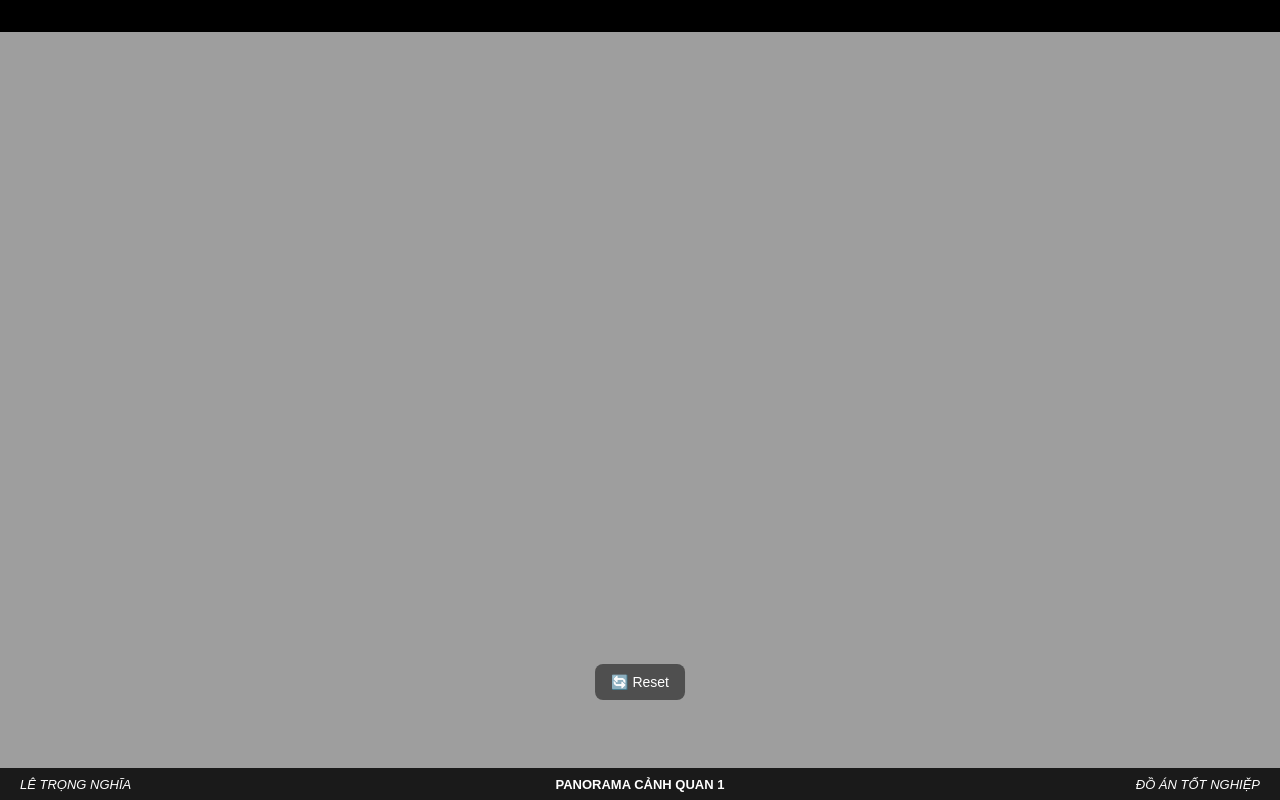
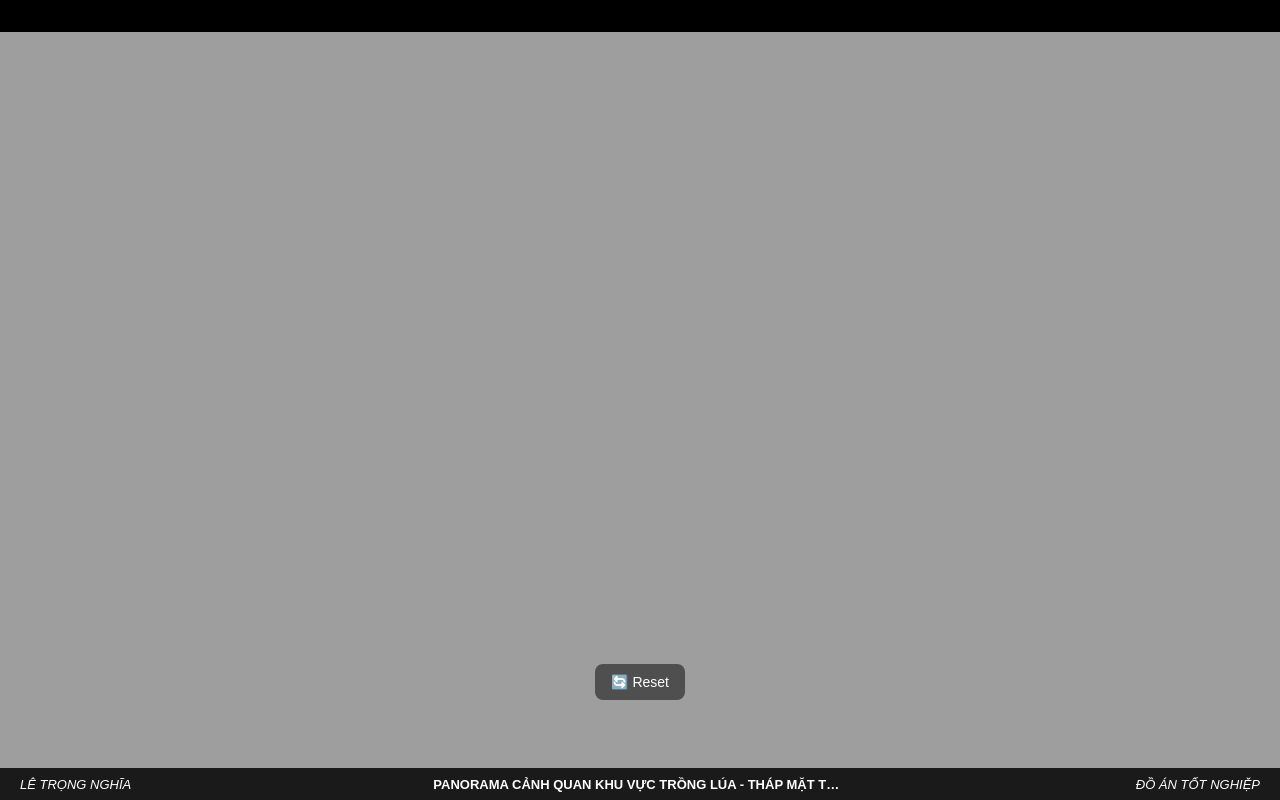
Before and after one commit to ltnghia99/ltnghia99-ltrnghia-panoramacq1, a plain HTML site: page index.html in a window 1280 px wide. Drawn offline with nearby package versions, Linux system fonts and the light colour scheme; animation ran at ten frames a second.

Commit message:
Update index.html

```diff
--- a/index.html
+++ b/index.html
@@ -85,7 +85,7 @@
     <!-- Dòng chữ dưới -->
     <div class="footer-bar">
         <span class="left">LÊ TRỌNG NGHĨA</span>
-        <span class="center" id="scene-label">PANORAMA CẢNH QUAN 1</span>
+        <span class="center" id="scene-label">PANORAMA CẢNH QUAN KHU VỰC TRỒNG LÚA - THÁP MẶT TRỜI SURYA</span>
         <span class="right">ĐỒ ÁN TỐT NGHIỆP</span>
     </div>
 
```
